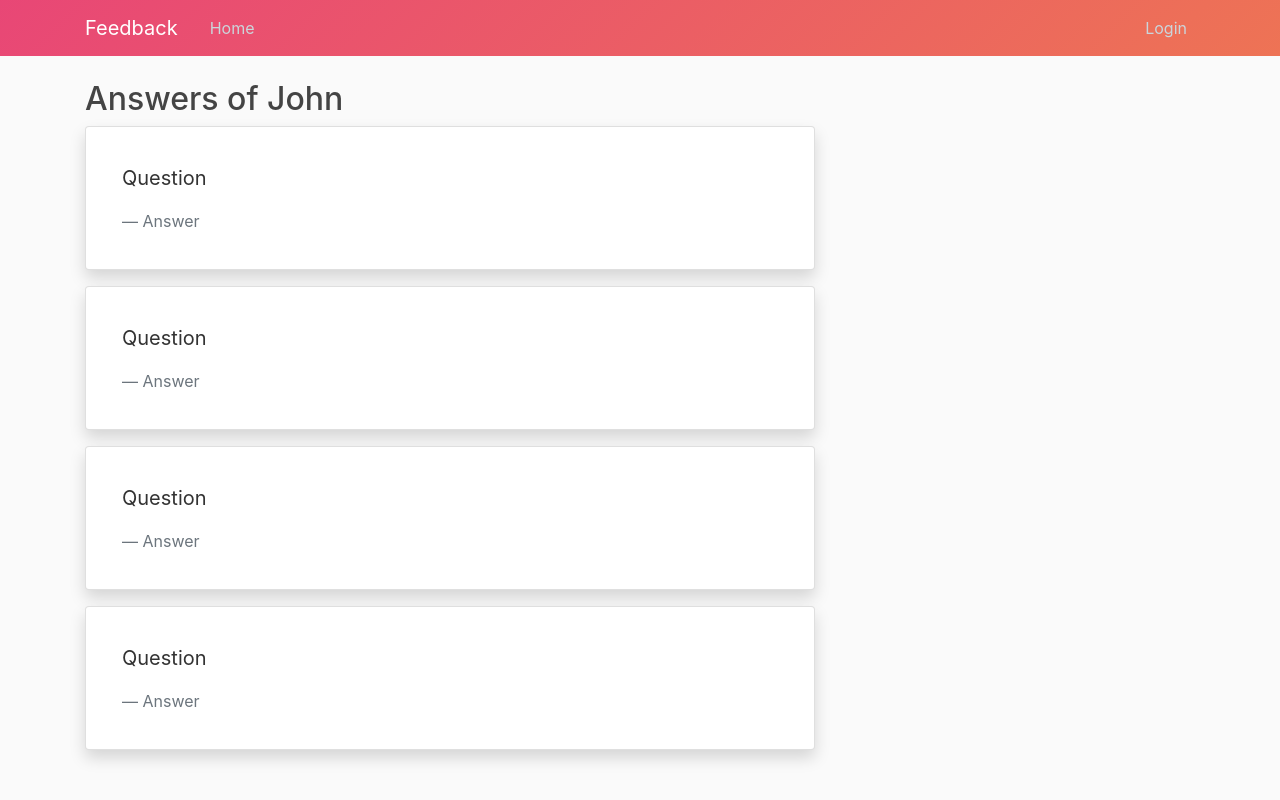
After one commit to Homa3030/feedback-collection, a Flask app: page /Answers in a window 1280 px wide. The commit adds this page. Run offline with Flask 2, Linux system fonts and the light colour scheme; some libraries are stand-ins or nearby versions.

Commit message:
Statistics page added, possibility to see answers added

```diff
--- a/app.py
+++ b/app.py
@@ -206,6 +206,14 @@ def forms():
 def editor():
     return render_template('Editor.html', title="Edit")
 
+@app.route("/Responds")
+def responds():
+    return render_template('Responds.html', title="Responds")
+@app.route("/Answers")
+def answers():
+    return render_template('Answers.html', title="Answers")
+
+
 @app.route("/")
 def home():
     return render_template('index.html', title='Home')
--- /dev/null
+++ b/templates/Answers.html
@@ -0,0 +1,26 @@
+{% extends "layout.html" %}
+{% block content %}
+<h2 id="header"></h2>
+    <div id="answers"></div>
+<script>
+function displayAnswer(){
+    var answer= [1,2,3,4]
+    for(i=0;i<answer.length;i++){
+         var html='<div class="card shadow p-3 mb-3 rounded">\n' +
+       '  <div class="card-body">\n' +
+       '    <blockquote class="blockquote mb-0">\n' +
+       '      <p>Question</p>\n' +
+       '      <footer class="blockquote-footer">Answer </blockquote>\n' +
+       '  </div>\n' +
+       '</div>'
+
+     document.getElementById("answers").innerHTML +=html;
+    }
+}
+function displayName(StudentName){
+    document.getElementById("header").innerHTML = "Answers of "+StudentName;
+}
+displayName("John")
+displayAnswer();
+</script>
+{% endblock %}
--- a/templates/Survey.html
+++ b/templates/Survey.html
@@ -4,7 +4,7 @@
     <div id="Student_survey">
 
     </div>
-    <button type="button" class="btn btn-primary" id="SaveFeedback" onclick="saveFeedback()">Save</button>
+    <button type="button" class="btn btn-primary" id="SaveFeedback" onclick="saveFeedback()">Submit</button>
     <script>
     function displayOpenEnded(question){
     var question = question;
--- a/templates/index.html
+++ b/templates/index.html
@@ -10,6 +10,7 @@
       <h2 class="account-heading">{{ current_user.name + " " + current_user.surname}} </h2>
       <p class="text-secondary">{{ current_user.mail }} </p>
     </div>
+
   </div>
     <p class="text-secondary">Rating </p>
     <span class="fa fa-star checked"></span>
--- a/templates/questions constructor.html
+++ b/templates/questions constructor.html
@@ -119,7 +119,7 @@
   </div>
 </div>
 
-    <div  id="survey"></div>
+    <div id="survey"></div>
     <div>
 
 
@@ -156,7 +156,7 @@ function openQuestion() {
     var question = document.getElementById('Oquestion').value;
     var comment = document.getElementById('CommentO').value;
 
-    var html = '<div class="card mb-3" style="max-width: 20rem;">\n' +
+    var html = '<div class="card shadow p-3 mb-3 bg-white rounded " style="max-width: 20rem;">\n' +
         '  <div class="card-header">Open Ended Question</div>\n' +
         '  <div class="card-body">\n' +
         '    <h5 class="card-title">'+question+'</h5>\n' +
```
Also changed, not shown: templates/Editor.html (+5 -4 lines), templates/Responds.html (added, +19 -0 lines), templates/forms.html (+10 -2 lines), templates/statistics.html (+16 -1 lines).
